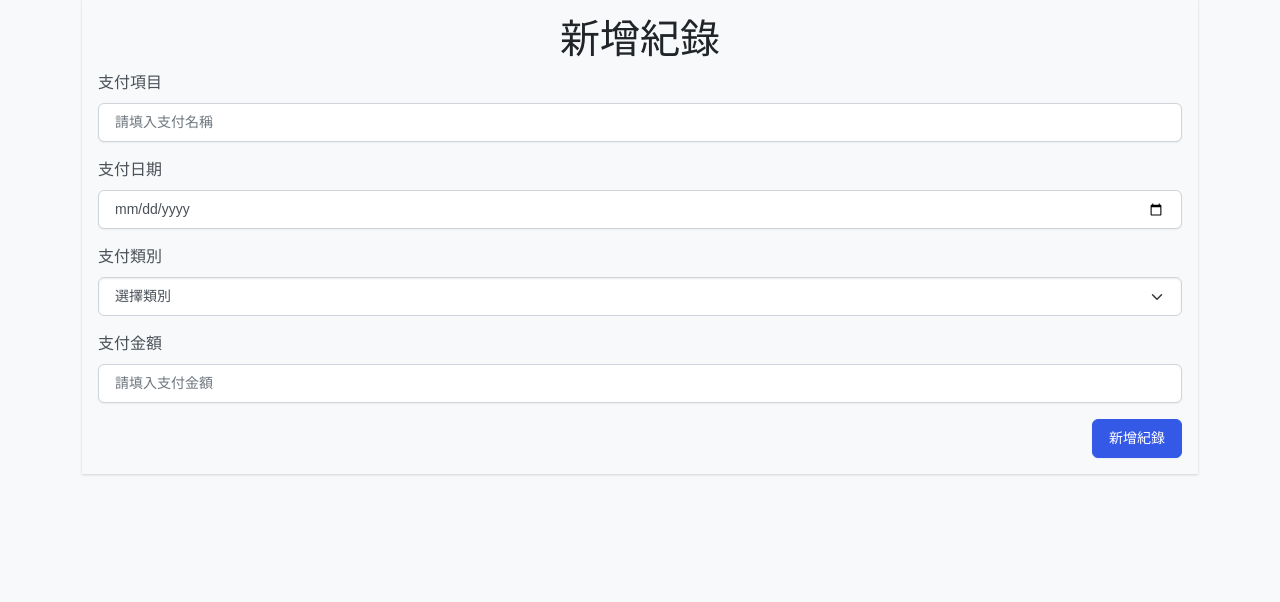
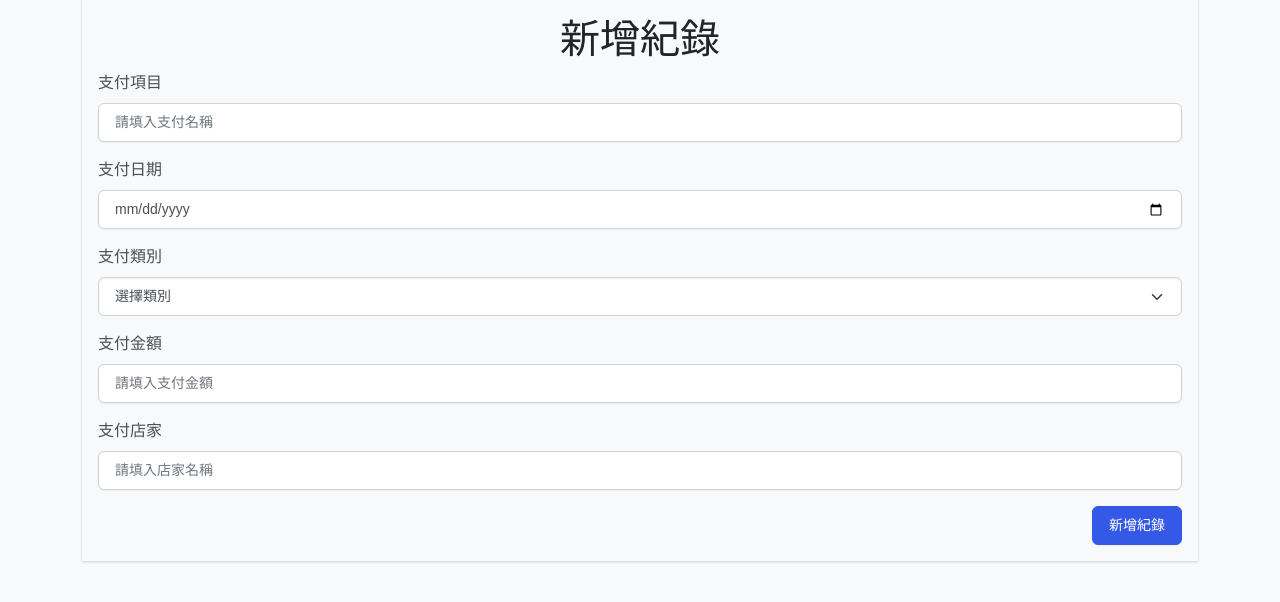
Before and after one commit to stylelinz/expense-tracker, a Node server app: template views/create.hbs in a window 1280 px wide. Shown: the part 116-718 px from the top of the page. Run offline with Node 20, Linux system fonts and the light colour scheme; the template is opened without the code that fills it, so the values that code supplies are empty; some libraries are stand-ins or nearby versions.

Commit message:
feat: add merchant field controller & views #20210530007

```diff
--- a/middleware/validate.js
+++ b/middleware/validate.js
@@ -9,7 +9,8 @@ module.exports = {
       .escape(),
     body('date').isDate().withMessage('請輸入正確的日期格式。').bail(),
     body('amount').notEmpty().withMessage('支付金額為必填。').bail()
-      .isInt({ min: 1, max: 9999999999 }).withMessage('醒醒吧，你沒有這麼多錢。')
+      .isInt({ min: 1, max: 9999999999 }).withMessage('醒醒吧，你沒有這麼多錢。'),
+    body('merchant').isLength({ max: 10 }).withMessage('店家名稱為10字以內。')
   ],
   validateRegister: [
     body('name').notEmpty().withMessage('請輸入名稱').bail()
--- a/routes/modules/expenses.js
+++ b/routes/modules/expenses.js
@@ -64,7 +64,7 @@ router.put('/:_id', validateRecord, async (req, res) => {
     const today = dateFormat()
     editedRecord._id = _id
     res.status(400)
-    return res.render('edit', { categories, today, editedRecord, errorMsg: errors.array() })
+    return res.render('edit', { categories, today, record: editedRecord, errorMsg: errors.array() })
   }
   try {
     await Record.findOneAndUpdate({ _id, userId }, editedRecord)
--- a/routes/modules/home.js
+++ b/routes/modules/home.js
@@ -46,6 +46,7 @@ async function getAllRecords (userId, filterOptions) {
         amount: 1,
         category: 1,
         icon: '$c.categoryIcon',
+        merchant: 1,
         date: { $dateToString: { format: '%Y-%m-%d', date: '$date' } }
       }
     },
--- a/views/create.hbs
+++ b/views/create.hbs
@@ -26,8 +26,13 @@
       </div>
       <div class="mb-3">
         <label for="amount" class="form-label">支付金額</label>
-        <input type="number" name="amount" id="amount" placeholder="請填入支付金額" class="form-control" value="{{newRecord.amount}}" required>
+        <input type="number" name="amount" id="amount" placeholder="請填入支付金額" class="form-control" max="9999999999" value="{{newRecord.amount}}" required>
         <div class="invalid-feedback">請填寫支付金額</div>
+      </div>
+      <div class="mb-3">
+        <label for="merchant" class="form-label">支付店家</label>
+        <input type="text" name="merchant" id="merchant" placeholder="請填入店家名稱" class="form-control" value="{{newRecord.merchant}}" required>
+        <div class="invalid-feedback">請填寫店家名稱</div>
       </div>
       <div class="d-flex flex-row-reverse">
         <button type="submit" class="btn btn-primary">新增紀錄</button>
--- a/views/edit.hbs
+++ b/views/edit.hbs
@@ -1,6 +1,7 @@
 <div class="mt-5">
   <div class="container">
     <form action="/expenses/{{record._id}}?_method=PUT" method="POST" class="shadow-lg p-3 needs-validation" novalidate>
+      {{> message}}
       <div class="mb-3">
         <label for="name" class="form-label">支付項目</label>
         <input type="text" name="name" id="name" placeholder="name" class="form-control" value="{{record.name}}" required>
@@ -24,6 +25,11 @@
         <input type="number" name="amount" id="amount" placeholder="amount" class="form-control" value="{{record.amount}}" max="9999999999" required>
         <div class="invalid-feedback">請填寫支付金額</div>
       </div>
+      <div class="mb-3">
+        <label for="merchant" class="form-label">支付店家</label>
+        <input type="text" name="merchant" id="merchant" placeholder="請填入店家名稱" class="form-control" value="{{record.merchant}}" required>
+        <div class="invalid-feedback">請填寫店家名稱</div>
+      </div>
       <div class="d-flex flex-row-reverse">
         <button type="submit" class="btn btn-info">Edit</button>
       </div>
```
